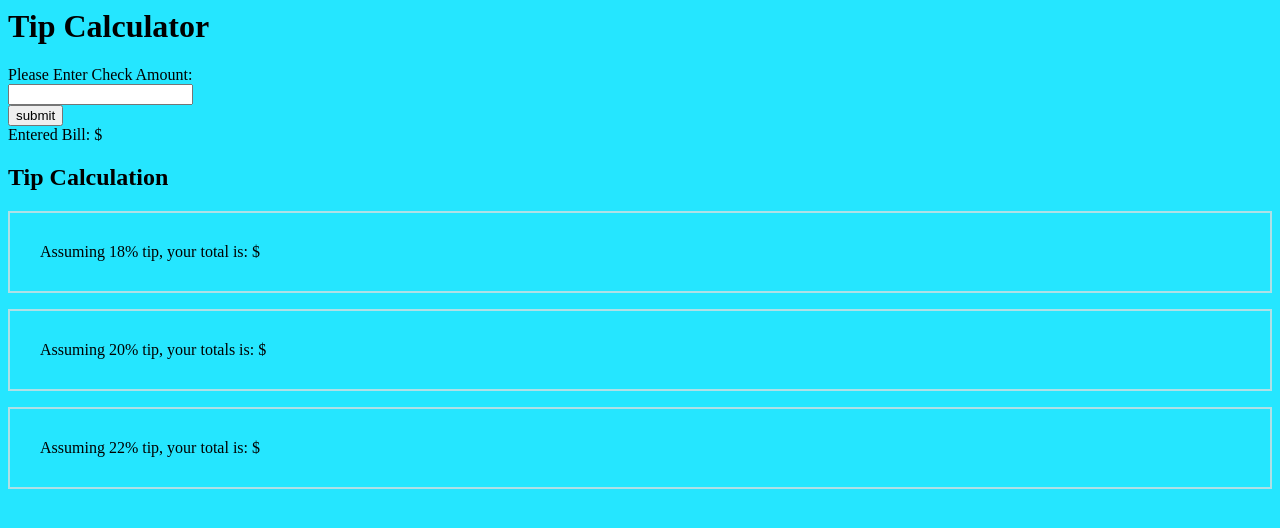
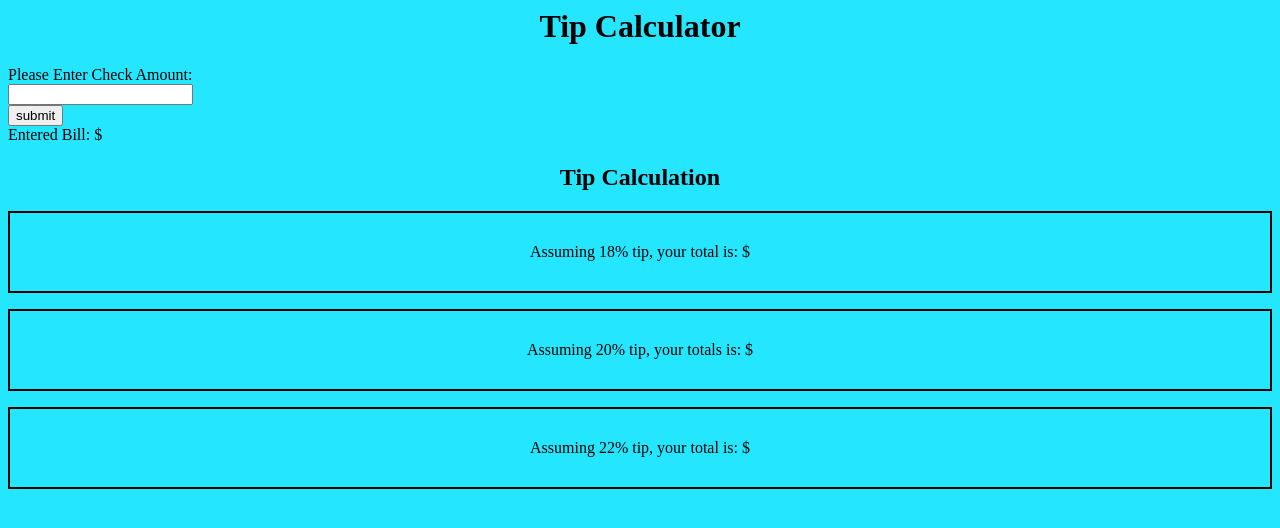
Before and after one commit to AustynGriegoMSU/SinglePageWebApp, a plain HTML site: page index.html in a window 1280 px wide. Drawn offline with Linux system fonts and the light colour scheme.

Commit message:
centered

```diff
--- a/index.html
+++ b/index.html
@@ -13,11 +13,14 @@
     </script>
     <style>
       body {background-color: rgb(37, 230, 255);}
-      h1   {color: hsl(0, 0%, 0%);}
-      h2   {color: rgb(0, 0, 0);}
+      h1   {color: hsl(0, 0%, 0%);
+            text-align: center;}
+      h2   {color: rgb(0, 0, 0);
+            text-align: center;}
       p    {color: rgb(0, 0, 0);
-            border: 2px solid powderblue;
-            padding: 30px;}
+            border: 2px solid rgb(0, 0, 0);
+            padding: 30px;
+            text-align: center;}
     </style>
   </head>
   <body>
```
